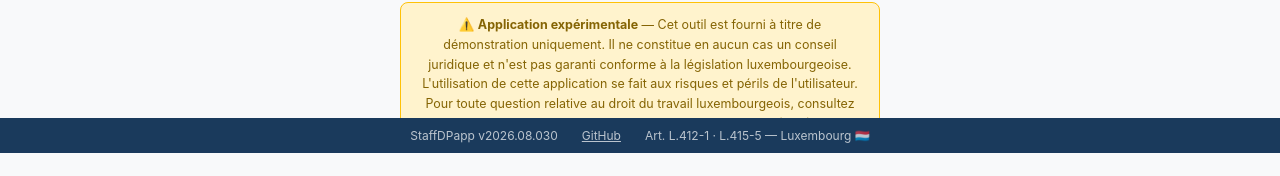
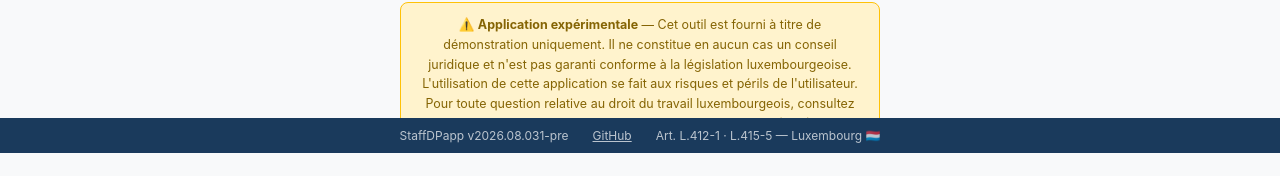
Before and after one commit to LostInTheBugs/StaffDPapp, a React (Vite) app in the folder frontend/: page / in a window 1280 px wide. Shown: the part 647-823 px from the top of the page. Built offline with nearby package versions, Linux system fonts and the light colour scheme.

Commit message:
release: bump displayed version in Footer and VersionCheck to 2026.08.031-pre

```diff
--- a/frontend/src/components/Footer.tsx
+++ b/frontend/src/components/Footer.tsx
@@ -15,7 +15,7 @@ export default function Footer() {
       justifyContent: 'center',
       gap: 24,
     }}>
-      <span>StaffDPapp v2026.08.030</span>
+      <span>StaffDPapp v2026.08.031-pre</span>
       <a href="https://github.com/LostInTheBugs/StaffDPapp" target="_blank" rel="noopener noreferrer"
         style={{ color: 'rgba(255,255,255,0.7)', textDecoration: 'underline' }}>
         GitHub
--- a/frontend/src/components/VersionCheck.tsx
+++ b/frontend/src/components/VersionCheck.tsx
@@ -1,7 +1,7 @@
 import { useEffect, useState } from 'react'
 
 /** Version locale (synchronisée avec le footer / les releases). */
-const LOCAL_VERSION = '2026.08.030'
+const LOCAL_VERSION = '2026.08.031-pre'
 
 function cmpVersions(a: string, b: string): number {
   const pa = a.replace(/^v/, '').split(/[.\-]/).map(n => parseInt(n) || 0)
```
